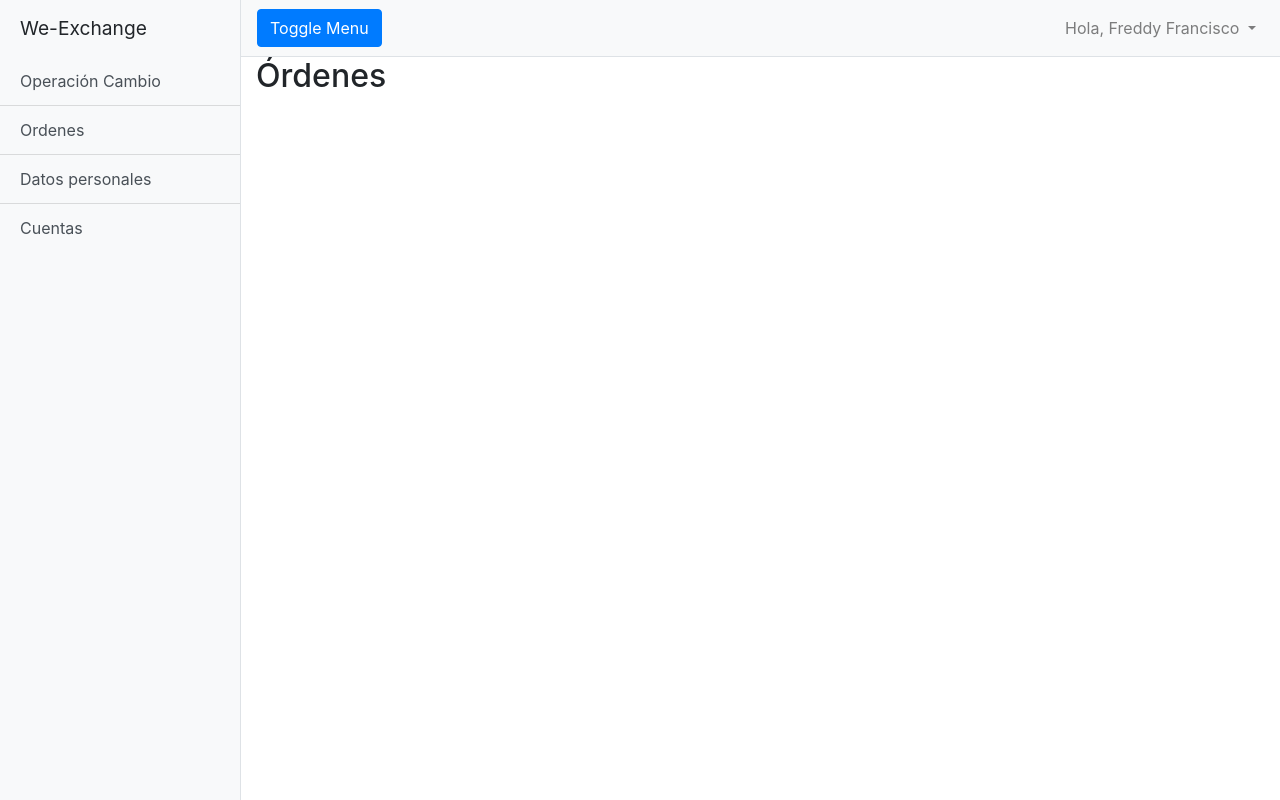
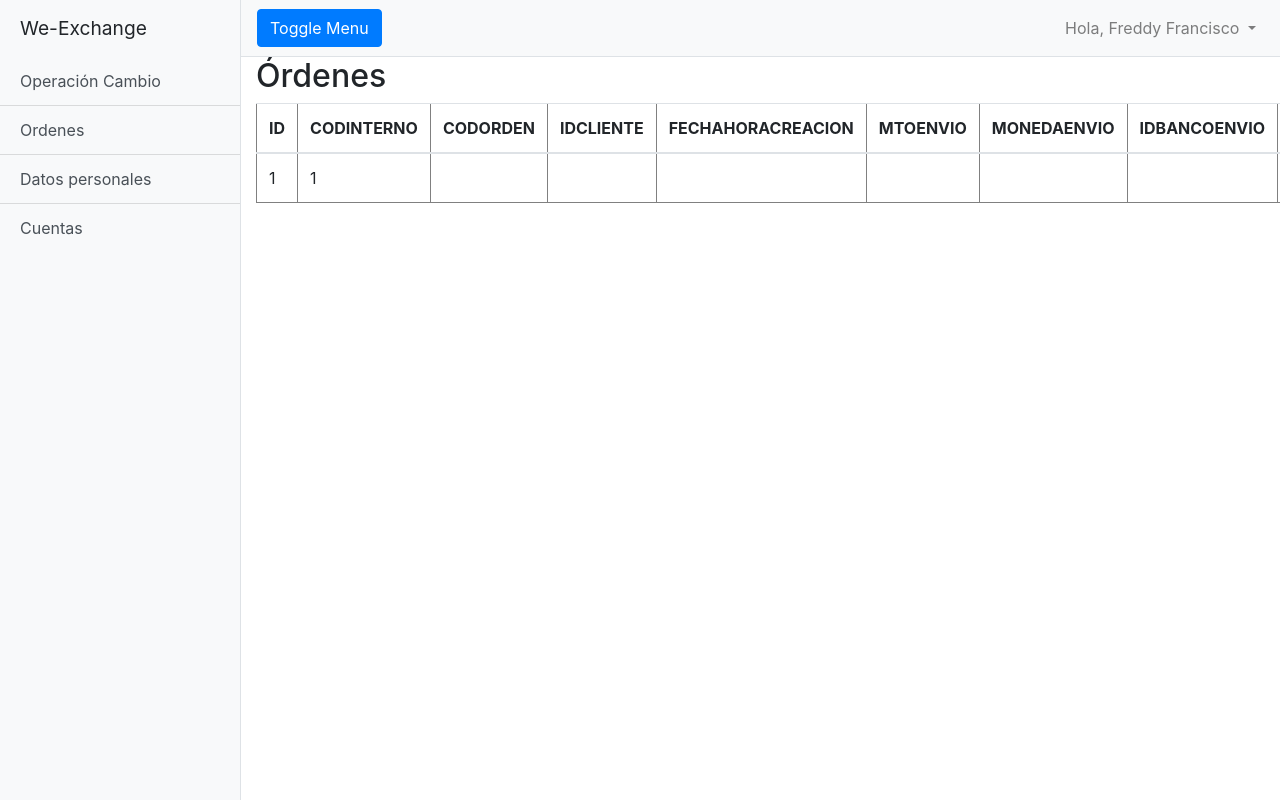
Before and after one commit to rlrobles/appweex, a Flask app: page /ordenes in a window 1280 px wide. Run offline with Flask 2, Linux system fonts and the light colour scheme; tables that the repository leaves empty or names only in its code hold one stand-in row (values such as "Sample post"); some libraries are stand-ins or nearby versions.

Commit message:
Fixes varios

```diff
--- a/app.py
+++ b/app.py
@@ -296,9 +296,19 @@
 def DatosPersonales():
     return render_template('datos-personales.html')
 
+
+def listarOrdenesByIdCliente(idCliente = 1):
+    cur = mysql.connection.cursor()
+    #cur.execute("SELECT * FROM m_orden WHERE IDCLIENTE = '" + idCliente + "'")
+    cur.execute("SELECT * FROM m_orden WHERE IDCLIENTE = 1")
+    data = cur.fetchall()
+    cur.close()
+    return data
+
 @app.route('/ordenes')
 def Ordenes():
-    return render_template('ordenes.html')
+    listOrdenes = listarOrdenesByIdCliente(1)
+    return render_template('ordenes.html', data = listOrdenes)
 
 @app.route('/')
 def Redirect():
@@ -449,6 +459,7 @@
     if request.method == 'POST':
         ## Validación de la carga de imagenes ############################
         ## Validación de la foto del cliente ############################
+        """
         if request.files:
             if not allowed_image_filesize(request.cookies.get("filesizeFoto")) or not allowed_image_filesize(request.cookies.get("filesizeFotoDoc")):
                 print('El archivo excedio el tamano maximo')
@@ -479,9 +490,13 @@
             imagenFoto.save(os.path.join(app.config["IMAGE_UPLOADS"], filenameFoto))
             imagenFotoDocFrontal.save(os.path.join(app.config["IMAGE_UPLOADS"], filenameFotoDocFrontal))
             imagenFotoDocPosterior.save(os.path.join(app.config["IMAGE_UPLOADS"], filenameFotoDocPosterior))
-
+        """
 
     #################################################################################################
+
+        filenameFoto = ''
+        filenameFotoDoc = ''
+        filenameFotoDocPosterior = ''
 
         nombre = request.form['Nombre']
         apellidoPaterno = request.form['ApellidoPaterno']
@@ -497,9 +512,9 @@
         tipoPersona = request.form.get('TipoPersona', None)
         ocupacion = request.form['Ocupacion']
         #fotoCliente = request.form['FotoCliente']
-        fotoCliente = app.config["IMAGE_UPLOADS"] + "\\" + filenameFoto
-        fotoDocumento = app.config["IMAGE_UPLOADS"] + "\\" + filenameFotoDoc
-        fotoDocumentoB = app.config["IMAGE_UPLOADS"] + "\\" + filenameFotoDocPosterior
+        fotoCliente = '' #app.config["IMAGE_UPLOADS"] + "\\" + filenameFoto
+        fotoDocumento = '' #app.config["IMAGE_UPLOADS"] + "\\" + filenameFotoDoc
+        fotoDocumentoB = '' #app.config["IMAGE_UPLOADS"] + "\\" + filenameFotoDocPosterior
         #fotoDocumento = request.form['FotoDocumento']
 
         now = datetime.now()
@@ -508,11 +523,11 @@
 
         cur.execute("""
             INSERT INTO m_cliente
-            VALUES('', %s, %s, %s, %s, %s, %s, %s, %s, %s, %s, %s, %s, %s, %s, %s, %s)
+            VALUES(null, %s, %s, %s, %s, %s, %s, %s, %s, %s, %s, %s, %s, %s, %s, %s, %s, %s)
             """,
         (nombre, apellidoPaterno, apellidoMaterno, correoElectronico,celular, generate_password_hash(password),
         token, tipoDocumento, numeroDocumento, fechaEmisionDocumento, personaPolitica, tipoPersona, ocupacion,
-        fotoCliente, fotoDocumento, now))#uso de tupla
+        fotoCliente, fotoDocumento, fotoDocumentoB, now))#uso de tupla
         mysql.connection.commit()
 
         flash('Usuario registrado correctamente')
@@ -868,4 +883,4 @@
     return redirect(url_for('Index'))
 
 if __name__ == '__main__':
-   app.run()
+   app.run(debug=True)
--- a/templates/add-client.html
+++ b/templates/add-client.html
@@ -19,7 +19,7 @@
         {% endif %}
         {% endwith %}
     <div class="card card-body">
-        <form action="/add_client" method = "POST" enctype="multipart/form-data">
+        <form action="/add_client" method = "POST" >
             <div class="form-group">
                 <label>Nombre:</label>
                 <input type="text" name="Nombre" id="Nombre" placeholder="Nombre" class="form-group" style="width:100%">
@@ -95,7 +95,7 @@
             </div>
 
 
-            <div class="form-group">
+            <!-- <div class="form-group">
                 <label>Foto (opcional)</label>
                 <div class="custom-file">
                     <input oninput="filenamesizeFoto(this);" type="file" class="custom-file-input" name="imagenFoto" id="imagenFoto">
@@ -117,7 +117,7 @@
                     <input oninput="filenamesizeFotoDocB(this);" type="file" class="custom-file-input" name="imagenFotoDocPosterior" id="imagenFotoDocPosterior">
                     <label class="custom-file-label" for="imagenFotoDocPosterior">Select image...</label>
                 </div>
-            </div>
+            </div> -->
 
             <P></P>
 
--- a/templates/ordenes.html
+++ b/templates/ordenes.html
@@ -7,4 +7,49 @@
 <h2> Órdenes </h2>
 
 
+<table border = "1" class = "table table">
+    <thead>
+
+
+
+    <tr>
+        <th>ID</th>
+        <th>CODINTERNO</th>
+        <th>CODORDEN</th>
+
+        <th>IDCLIENTE</th>
+        <th>FECHAHORACREACION</th>
+        <th>MTOENVIO</th>
+
+        <th>MONEDAENVIO</th>
+        <th>IDBANCOENVIO</th>
+        <th>MTORECIBO</th>
+
+        <th>MONEDARECIBO</th>
+        <th>IDCUENTARECIBO</th>
+        <th>MTOTIPOCAMBIO</th>
+
+        <th>ESTADO</th>
+
+      </tr>
+    </thead>
+    {% for row in data %}
+       <tr>
+          <td> {{ row[0] }} </td>
+          <td> {{ row[1] }} </td>
+          <td> {{ row[2] }} </td>
+          <td> {{ row[3] }} </td>
+          <td> {{ row[4] }} </td>
+          <td> {{ row[5] }} </td>
+          <td> {{ row[6] }} </td>
+          <td> {{ row[7] }} </td>
+          <td> {{ row[8] }} </td>
+          <td> {{ row[9] }} </td>
+          <td> {{ row[10] }} </td>
+          <td> {{ row[11] }} </td>
+          <td> {{ row[12] }} </td>
+       </tr>
+    {% endfor %}
+ </table>
+
 {% endblock %}
--- a/weexConstants.py
+++ b/weexConstants.py
@@ -1,4 +1,9 @@
-MYSQL_HOST = 'localhost'
+""" MYSQL_HOST = 'localhost'
 MYSQL_USER = 'weex_admirasite'
 MYSQL_PASSWORD = 'weex_admirasite123.'
+MYSQL_DB = 'weex_admira' """
+
+MYSQL_HOST = 'localhost'
+MYSQL_USER = 'root'
+MYSQL_PASSWORD = 'admin'
 MYSQL_DB = 'weex_admira'
```
